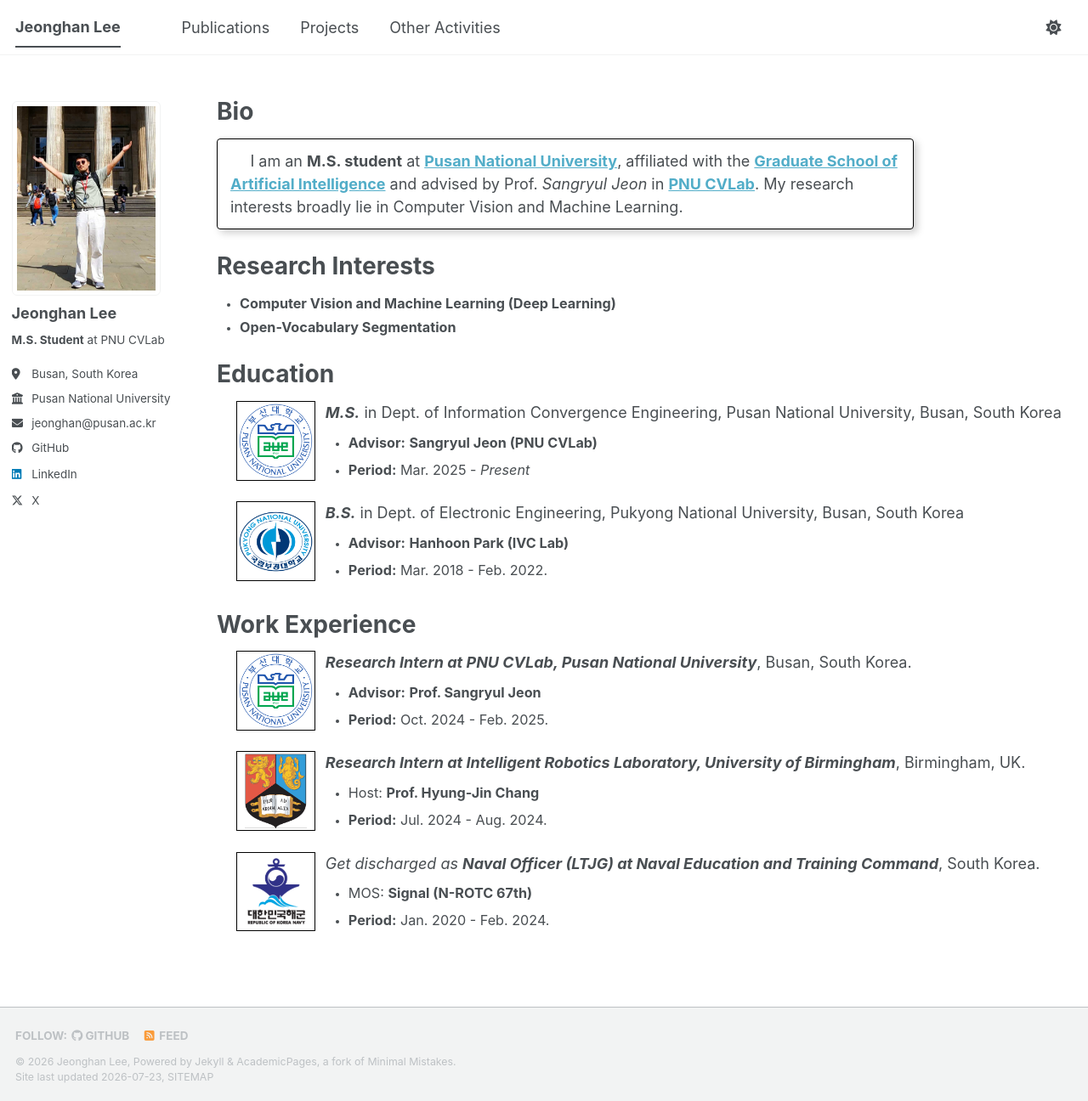
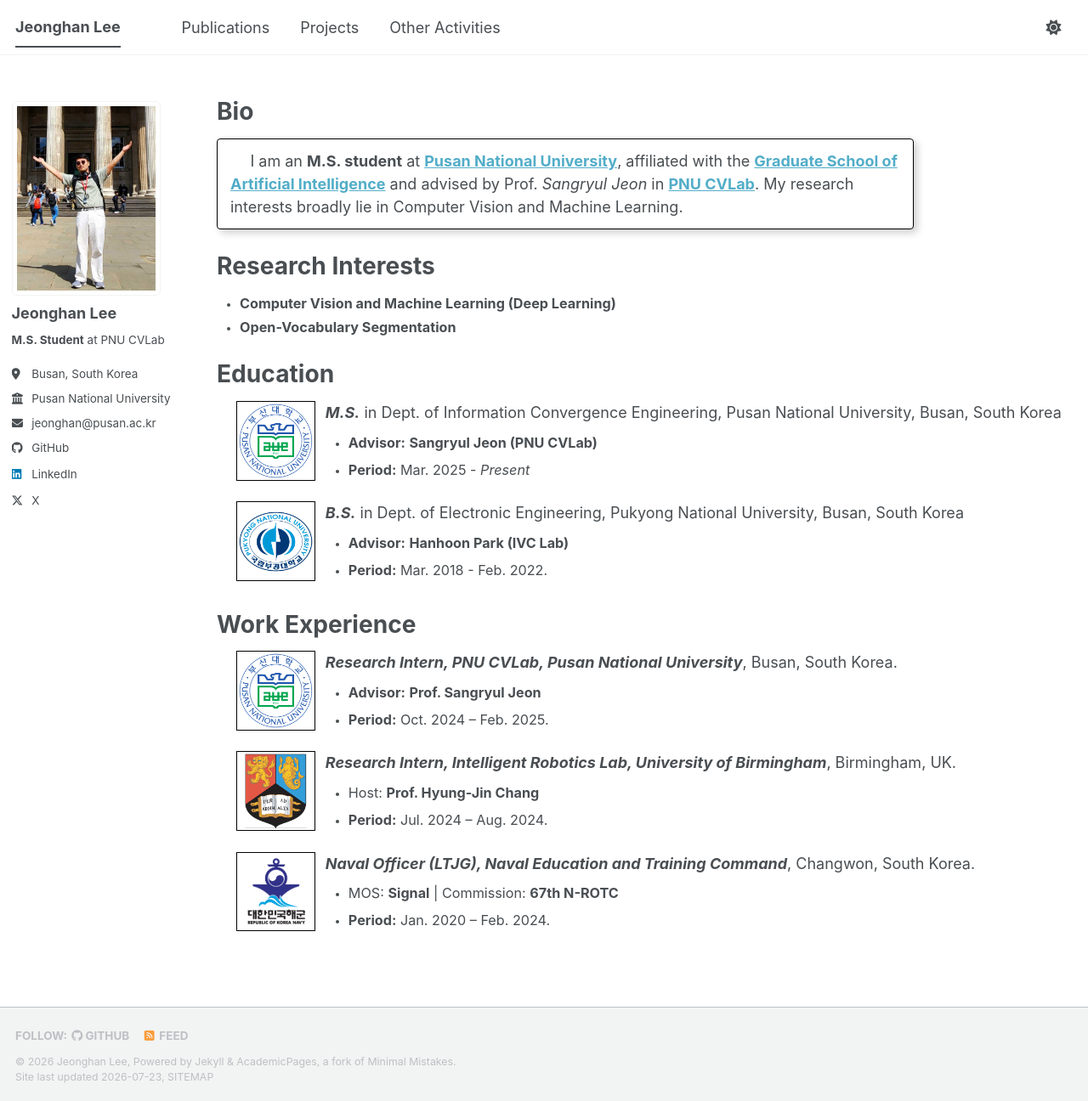
Before and after one commit to jhan-lee/jhan-lee.github.io, a Jekyll site: the page built from _pages/about.md, in a window 1280 px wide and 1296 px high. Shown: the whole window at 85% size. Built offline with Jekyll 4.4.1, drawn with Linux system fonts in a browser that asks for light colours; a script bundle is joined from its source files by our own code; library files that are not in the unit come from our copies.

Commit message:
edit about

```diff
--- a/_pages/about.md
+++ b/_pages/about.md
@@ -60,10 +60,10 @@ Work Experience
       <img class="work-experience-entry__logo" src="{{ '/images/symbols/pnu_symbol.png' | relative_url }}" alt="Pusan National University logo" />
     </div>
     <div class="work-experience-entry__content">
-      <p class="work-experience-entry__title"><strong><em>Research Intern at PNU CVLab, Pusan National University</em></strong>, Busan, South Korea.</p>
+      <p class="work-experience-entry__title"><strong><em>Research Intern, PNU CVLab, Pusan National University</em></strong>, Busan, South Korea.</p>
       <ul class="work-experience-entry__details">
         <li><strong>Advisor:</strong> <strong>Prof. Sangryul Jeon</strong></li>
-        <li><strong>Period:</strong> Oct. 2024 - Feb. 2025.</li>
+        <li><strong>Period:</strong> Oct. 2024 – Feb. 2025.</li>
       </ul>
     </div>
   </div>
@@ -72,10 +72,10 @@ Work Experience
       <img class="work-experience-entry__logo" src="{{ '/images/symbols/uob_symbol.png' | relative_url }}" alt="University of Birmingham logo" />
     </div>
     <div class="work-experience-entry__content">
-      <p class="work-experience-entry__title"><strong><em>Research Intern at Intelligent Robotics Laboratory, University of Birmingham</em></strong>, Birmingham, UK.</p>
+      <p class="work-experience-entry__title"><strong><em>Research Intern, Intelligent Robotics Lab, University of Birmingham</em></strong>, Birmingham, UK.</p>
       <ul class="work-experience-entry__details">
         <li>Host: <strong>Prof. Hyung-Jin Chang</strong></li>
-        <li><strong>Period:</strong> Jul. 2024 - Aug. 2024.</li>
+        <li><strong>Period:</strong> Jul. 2024 – Aug. 2024.</li>
       </ul>
     </div>
   </div>
@@ -84,10 +84,10 @@ Work Experience
       <img class="work-experience-entry__logo" src="{{ '/images/symbols/navy_symbol.png' | relative_url }}" alt="Republic of Korea Navy logo" />
     </div>
     <div class="work-experience-entry__content">
-      <p class="work-experience-entry__title"><em>Get discharged as</em> <strong><em>Naval Officer (LTJG) at Naval Education and Training Command</em></strong>, South Korea.</p>
+      <p class="work-experience-entry__title"><strong><em>Naval Officer (LTJG), Naval Education and Training Command</em></strong>, Changwon, South Korea.</p>
       <ul class="work-experience-entry__details">
-        <li>MOS: <strong>Signal (N-ROTC 67th)</strong></li>
-        <li><strong>Period:</strong> Jan. 2020 - Feb. 2024.</li>
+        <li>MOS: <strong>Signal</strong> | Commission: <strong>67th N-ROTC</strong></li>
+        <li><strong>Period:</strong> Jan. 2020 – Feb. 2024.</li>
       </ul>
     </div>
   </div>
```
